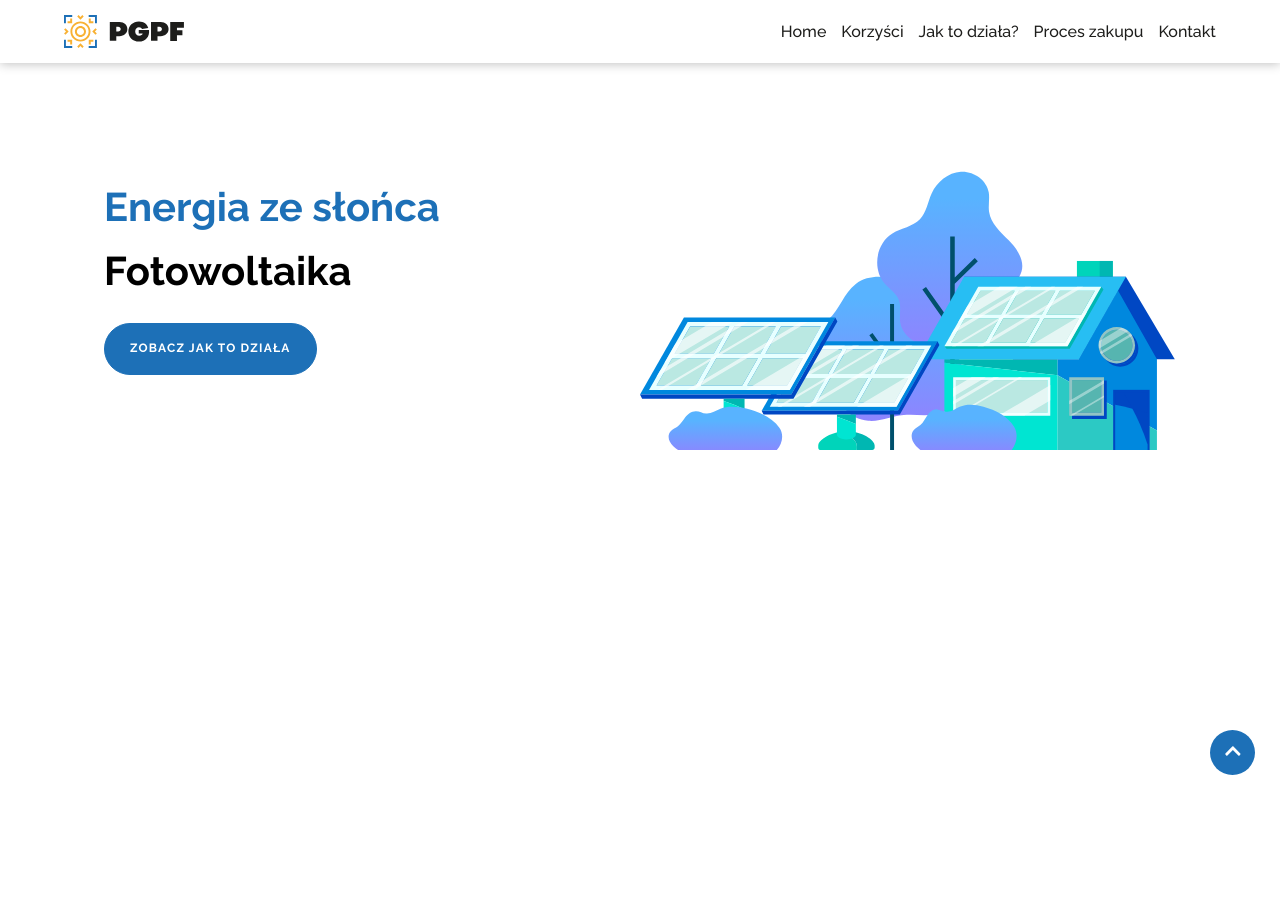
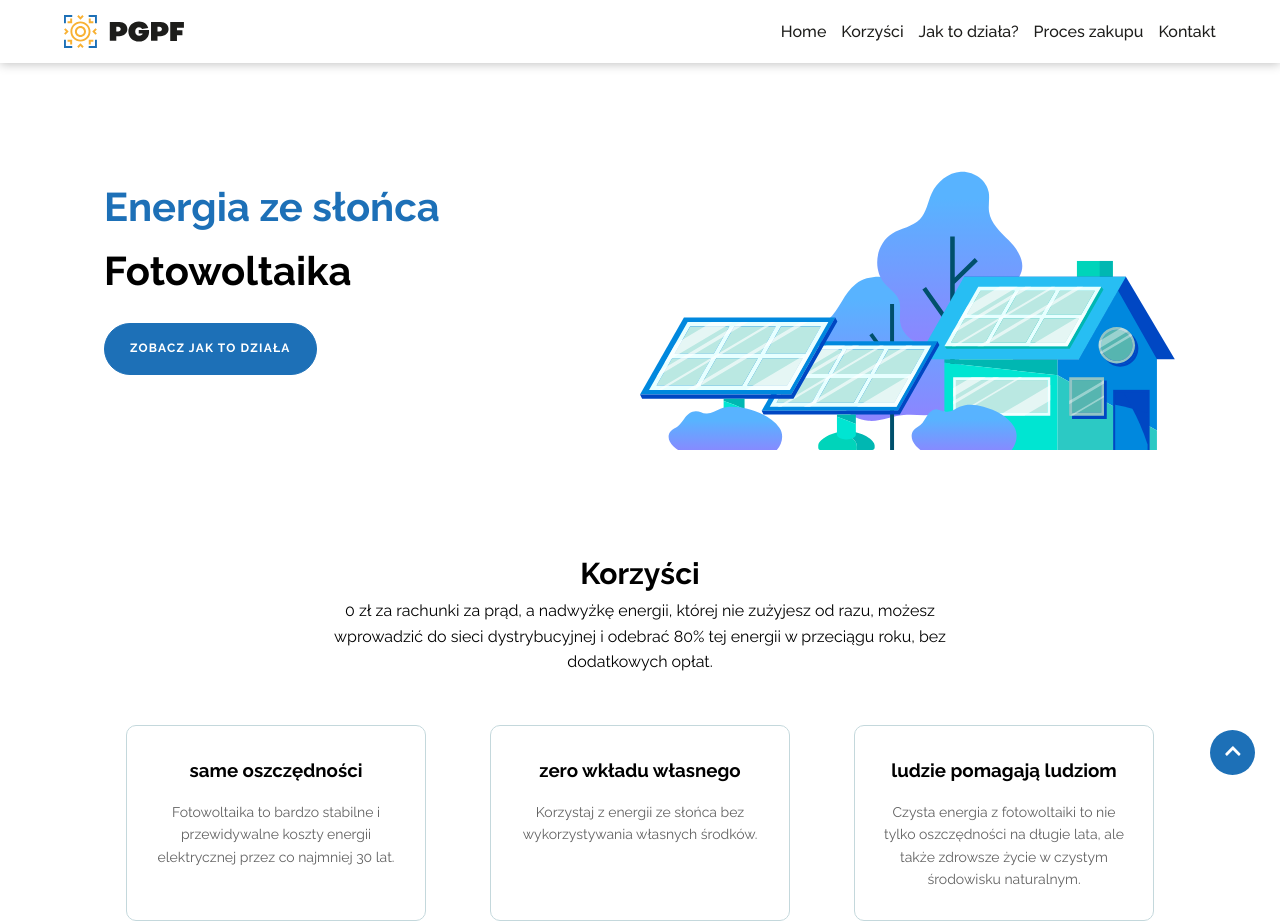
Before and after one commit to RafalOpacki/PGPF, a React (Create React App) app: page / in a window 1280 px wide. Before the commit the page ends 800 px from the top, so only its background shows below. Built offline with nearby package versions, Linux system fonts and the light colour scheme.

Commit message:
Add benefits section

```diff
--- a/src/App.js
+++ b/src/App.js
@@ -2,6 +2,7 @@ import React from 'react';
 import NavbarComponent from '../src/components/NavbarComponent/NavbarComponent';
 import BackToTopComponent from './components/BackToTopComponent/BackToTopComponent';
 import HomeSection from './components/HomeSection/HomeSection';
+import BenefitsSection from './components/BenefitsSection/BenefitsSection';
 
 function App() {
   return (
@@ -9,6 +10,7 @@ function App() {
       <NavbarComponent />
       <BackToTopComponent />
       <HomeSection />
+      <BenefitsSection />
     </div>
   );
 }
--- /dev/null
+++ b/src/components/BenefitsSection/BenefitsSection.jsx
@@ -0,0 +1,21 @@
+import React from 'react';
+import './benefitsSection.css';
+import BenefitsSectionHeader from './BenefitsSectionHeader/BenefitsSectionHeader';
+import BenefitsSectionCard from './BenefitsSectionCard/BenefitsSectionCard';
+import { benefitsItems } from './const';
+import { sections } from '../../constants/sections';
+
+const BenefitsSection = () => {
+  return (
+    <section id={sections.benefits} className='benefits-section__wrapper'>
+      <BenefitsSectionHeader />
+      <div className='benefits-section__list'>
+        {benefitsItems.map((item, index) => {
+          return <BenefitsSectionCard key={index} {...item} />;
+        })}
+      </div>
+    </section>
+  );
+};
+
+export default BenefitsSection;
--- /dev/null
+++ b/src/components/BenefitsSection/BenefitsSectionCard/BenefitsSectionCard.jsx
@@ -0,0 +1,19 @@
+import React from 'react';
+import PropTypes from 'prop-types';
+import './benefitsSectionCard.css';
+
+const BenefitsSectionCard = ({ title, content }) => {
+  return (
+    <div className='benefits-card__wrapper'>
+      <h3 className='benefits-card__title'>{title}</h3>
+      <p className='benefits-card__content'>{content}</p>
+    </div>
+  );
+};
+
+BenefitsSectionCard.propTypes = {
+  title: PropTypes.string,
+  content: PropTypes.string,
+};
+
+export default BenefitsSectionCard;
--- /dev/null
+++ b/src/components/BenefitsSection/BenefitsSectionCard/benefitsSectionCard.css
@@ -0,0 +1,18 @@
+.benefits-card__wrapper {
+  border: 1px solid #c4d8dc;
+  padding: 30px 20px;
+  text-align: center;
+  width: auto;
+  max-width: 300px;
+  border-radius: 10px;
+  margin: 0 auto;
+}
+
+.benefits-card__title {
+  margin-bottom: 15px;
+}
+
+.benefits-card__content {
+  font-size: 14px;
+  color: #626262;
+}
--- /dev/null
+++ b/src/components/BenefitsSection/BenefitsSectionHeader/BenefitsSectionHeader.jsx
@@ -0,0 +1,17 @@
+import React from 'react';
+import './benefitsSectionHeader.css';
+
+const BenefitsSectionHeader = () => {
+  return (
+    <div className='benefits-header__wrapper'>
+      <h2 className='benefits-header__header'>Korzyści</h2>
+      <p>
+        0 zł za rachunki za prąd, a nadwyżkę energii, której nie zużyjesz od
+        razu, możesz wprowadzić do sieci dystrybucyjnej i odebrać 80% tej
+        energii w przeciągu roku, bez dodatkowych opłat.
+      </p>
+    </div>
+  );
+};
+
+export default BenefitsSectionHeader;
--- /dev/null
+++ b/src/components/BenefitsSection/BenefitsSectionHeader/benefitsSectionHeader.css
@@ -0,0 +1,14 @@
+.benefits-header__wrapper {
+  margin: 0 auto 50px;
+  text-align: center;
+}
+
+.benefits-header__header {
+  font-size: 30px;
+}
+
+@media (min-width: 768px) {
+  .benefits-header__wrapper {
+    width: 60%;
+  }
+}
--- /dev/null
+++ b/src/components/BenefitsSection/benefitsSection.css
@@ -0,0 +1,19 @@
+.benefits-section__wrapper {
+  text-align: center;
+  padding: 100px 5% 0;
+  width: 100%;
+  max-width: 1200px;
+  margin: 0 auto;
+}
+
+.benefits-section__list {
+  display: grid;
+  grid-gap: 20px;
+  margin: 0 auto;
+}
+
+@media (min-width: 768px) {
+  .benefits-section__list {
+    grid-template-columns: repeat(3, auto);
+  }
+}
--- /dev/null
+++ b/src/components/BenefitsSection/const.js
@@ -0,0 +1,22 @@
+export const benefitsItems = [
+  {
+    title: 'same oszczędności',
+    content: `Fotowoltaika to bardzo stabilne
+          i przewidywalne koszty
+          energii elektrycznej
+          przez co najmniej 30 lat.`,
+  },
+  {
+    title: 'zero wkładu własnego',
+    content: `Korzystaj z energii ze słońca
+          bez wykorzystywania
+          własnych środków.`,
+  },
+  {
+    title: 'ludzie pomagają ludziom',
+    content: `Czysta energia z fotowoltaiki
+          to nie tylko oszczędności
+          na długie lata, ale także zdrowsze życie
+          w czystym środowisku naturalnym.`,
+  },
+];
--- a/src/components/HomeSection/HomeSection.jsx
+++ b/src/components/HomeSection/HomeSection.jsx
@@ -3,10 +3,11 @@ import './homeSection.css';
 import homeImage from '../../images/home-image.svg';
 import ImageComponent from '../ImageComponent/ImageComponent';
 import ButtonComponent from '../ButtonComponent/ButtonComponent';
+import { sections } from '../../constants/sections';
 
 const HomeSection = () => {
   return (
-    <>
+    <section id={sections.home}>
       <div className='home-section__wrapper'>
         <div>
           <h2 className='home-section__title'>Energia ze słońca</h2>
@@ -19,7 +20,7 @@ const HomeSection = () => {
           className='home-section__image'
         />
       </div>
-    </>
+    </section>
   );
 };
 
--- a/src/components/HomeSection/homeSection.css
+++ b/src/components/HomeSection/homeSection.css
@@ -1,6 +1,6 @@
 .home-section__wrapper {
   text-align: center;
-  padding: 100px 5%;
+  padding: 100px 5% 0;
   width: 100%;
   max-width: 1200px;
 }
--- /dev/null
+++ b/src/constants/sections.js
@@ -0,0 +1,7 @@
+export const sections = {
+  home: 'home',
+  benefits: 'benefits',
+  howItWorks: 'howItWorks',
+  purchase: 'purchase',
+  contact: 'contact',
+};
```
